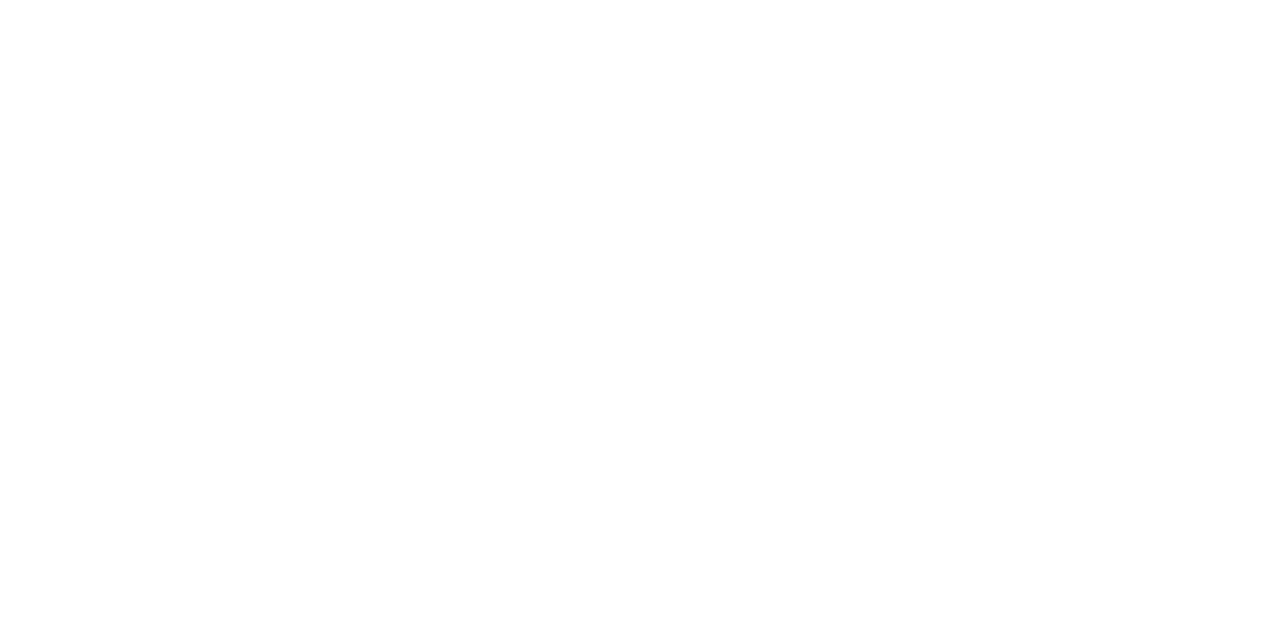
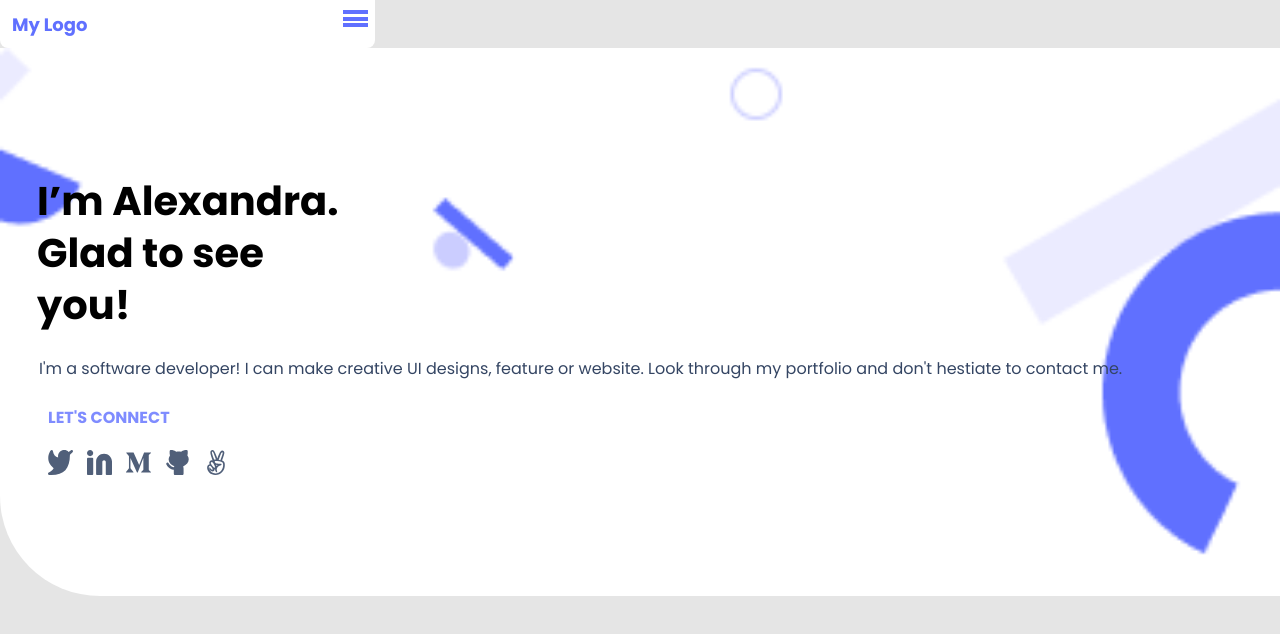
Before and after one commit to jun447/portfolio, a website: page index.html in a window 1280 px wide. Drawn offline with Linux system fonts and the light colour scheme.

Commit message:
headline and header added

```diff
--- a/index.html
+++ b/index.html
@@ -10,6 +10,56 @@
 </head>
 <body>
 
+<main>
+    <header>
+        <nav>
+            <div class="bk_cntnt_clr hdr_cntnr">
+                <div class="lg_cntnr">
+                    <div class="lg_itm">
+                        <a class="lg" href="#intro-section">My Logo</a>
+                    </div>
+                </div>
+                <div class="mnu_box">
+                    <ul class="mnu_lin">
+                        <li  class="jst_lin"><a href="#"></a></li>
+                        <li  class="jst_lin"><a href="#"></a></li>
+                        <li  class="jst_lin"><a href="#"></a></li>
+                    </ul>
+                </div>
+            </div>
+        </nav>
+    </header>
+    <section id="intr_part">
+
+        <div class="bk_cntnt_clr hdlin_box">
+            <div class="hdlin_pra_intro">
+                <h1 class="intro_para">I’m Alexandra.
+                    Glad to see you!</h1>
+            </div>
+            <div class="info_box">
+                <p class="info_txt">
+                    I'm a software developer! I can make creative UI designs, feature
+                    or website. Look through my portfolio and don't hestiate to
+                    contact me.
+                </p>
+            </div>
+            <div class="social_lnk_txt_box">
+                <h6 class="scial_lnk_txt">
+                    <p>LET'S CONNECT</p>
+                </h6>
+            </div>
+            <div class="social_lnk_icn_box">
+                <ul class="social_lnk_box">
+                    <li class="social_lnk_imgs_box"><a class="social_lnk_img_props img1_twt" href="#"></a></li>
+                    <li class="social_lnk_imgs_box"><a class="social_lnk_img_props img2_lin" href="#"></a></li>
+                    <li class="social_lnk_imgs_box"><a class="social_lnk_img_props img3_mdm" href="#"></a></li>
+                    <li class="social_lnk_imgs_box"><a class="social_lnk_img_props img4_gthb" href="#"></a></li>
+                    <li class="social_lnk_imgs_box"><a class="social_lnk_img_props img5_pc" href="#"></a></li>
+                </ul>
+            </div>
+        </div>
+    </section>
+</main>
 
 
 
--- a/main.css
+++ b/main.css
@@ -0,0 +1,209 @@
+@import url('https://fonts.googleapis.com/css2?family=Poppins:wght@400;500;700&display=swap');
+
+/* global style */
+* {
+    font-family: 'Poppins', sans-serif;
+    margin: 0;
+    padding: 0;
+    box-sizing: border-box;
+}
+
+/* My body */
+body {
+    background-color: #e5e5e5;
+}
+
+.bk_cntnt_clr {
+    background-color: #fff;
+}
+
+.hdr_cntnr {
+    width: 375px;
+    height: 48px;
+    border-bottom-left-radius: 8px;
+    display: flex;
+
+    /* z-index: 100; */
+    border-bottom-right-radius: 8px;
+
+    /* border: 1px red solid; */
+}
+
+.lg_cntnr {
+    width: 100px;
+    height: 100%;
+    padding: 10px 12px;
+    display: flex;
+    justify-content: flex-start;
+    flex-grow: 1;
+
+    /* border: 5px solid green; */
+}
+
+.lg_itm {
+    /* border: 1px solid crimson; */
+    height: 25px;
+    padding-top: 2px;
+    cursor: pointer;
+}
+
+.lg {
+    color: #6070ff;
+    font-size: 18px;
+    font-style: normal;
+    line-height: 25px;
+    text-decoration: none;
+    font-weight: bold;
+}
+
+.mnu_box {
+    display: flex;
+    justify-content: flex-end;
+
+    /* border: 2px solid orange; */
+    width: 100px;
+    height: 100%;
+    flex-grow: 1;
+}
+
+.mnu_lin {
+    display: flex;
+    flex-direction: column;
+    align-items: center;
+
+    /* border: 1px solid deeppink; */
+    width: 40px;
+    height: 100%;
+    gap: 2.5px;
+    padding-top: 10px;
+}
+
+.jst_lin {
+    width: 25px;
+    height: 4px;
+    background-color: #6070ff;
+    list-style: none;
+}
+
+#intr_part {
+    /* border: 1px solid darkred; */
+}
+
+.hdlin_box {
+    /* border: 5px solid yellow; */
+    display: flex;
+    flex-direction: column;
+    align-items: flex-start;
+    padding: 114px 24px;
+    border-bottom-left-radius: 100px;
+    background-size: cover;
+    background-image: url("header-shapes mobile.png");
+    background-color: #fff;
+}
+
+.hdlin_pra_intro {
+    /* border: 1px solid brown; */
+    width: 327px;
+    height: 180px;
+    flex: none;
+    order: 0;
+    margin: 5px;
+}
+
+.intro_para {
+    font-style: normal;
+    font-size: 40px;
+    line-height: 52px;
+    padding: 8px;
+}
+
+.info_box {
+    /* border: 1px solid blue; */
+    margin: 5px 15px;
+    line-height: 24px;
+    text-align: start;
+}
+
+.info_txt {
+    font-size: 16px;
+    font-weight: 400;
+    line-height: 24px;
+    color: #344563;
+}
+
+.social_lnk_txt_box {
+    /* border: 1px solid aqua; */
+    width: 140px;
+    height: 24px;
+    margin: 20px 24px 2px 24px;
+}
+
+.scial_lnk_txt {
+    /* border: 1px solid red; */
+    font-size: 16px;
+    font-style: normal;
+    line-height: 24px;
+    color: #7f8cff;
+    text-decoration: none;
+}
+
+.social_lnk_icn_box {
+    /* border: 1px solid chartreuse; */
+    width: 175px;
+    height: 40px;
+    margin: 5px 24px;
+}
+
+.social_lnk_box {
+    display: flex;
+
+    /* border: 1px solid deeppink; */
+    flex-grow: 1;
+    padding: 1px;
+    column-gap: 19px;
+    align-items: center;
+    justify-content: center;
+}
+
+.social_lnk_imgs_box {
+    width: 20px;
+    height: 25px;
+    margin-top: 12px;
+    background-size: cover;
+    cursor: pointer;
+    text-decoration: none;
+    list-style: none;
+
+    /* border: 3px solid magenta; */
+}
+
+.social_lnk_img_props {
+    display: inline-block;
+    width: 25px;
+    height: 25px;
+    background-size: cover;
+}
+
+.img1_twt {
+    background-image: url("twitter_icon.svg");
+}
+
+.img2_lin {
+    background-image: url("linkedin_icon.svg");
+}
+
+.img3_mdm {
+    background-image: url("medium_icon.svg");
+}
+
+.img4_gthb {
+    background-image: url("github_icon.svg");
+}
+
+.img5_pc {
+    background-image: url("peace_icon.svg");
+}
+
+#work_part {
+    /* border: 3px solid purple; */
+}
```
